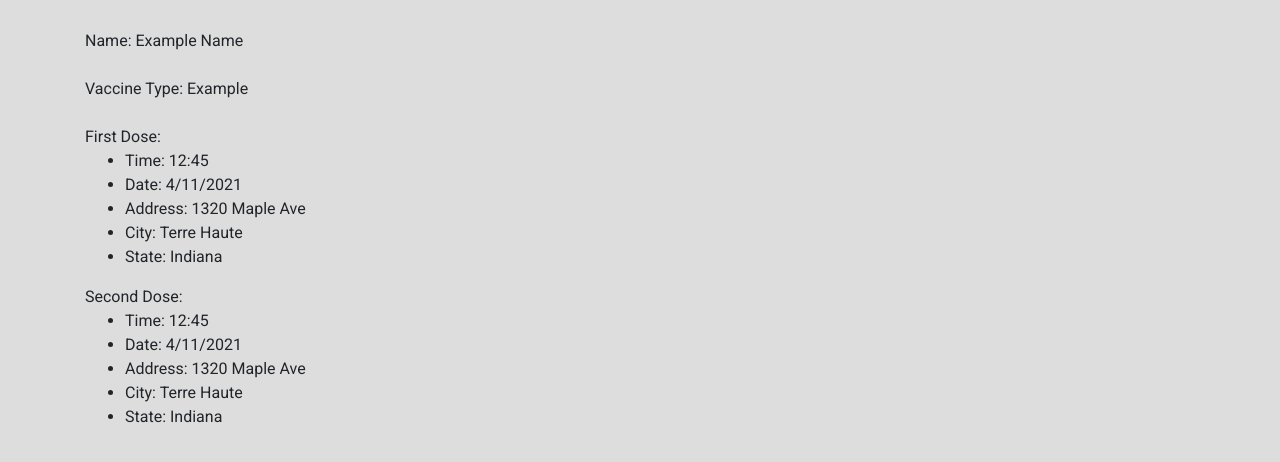
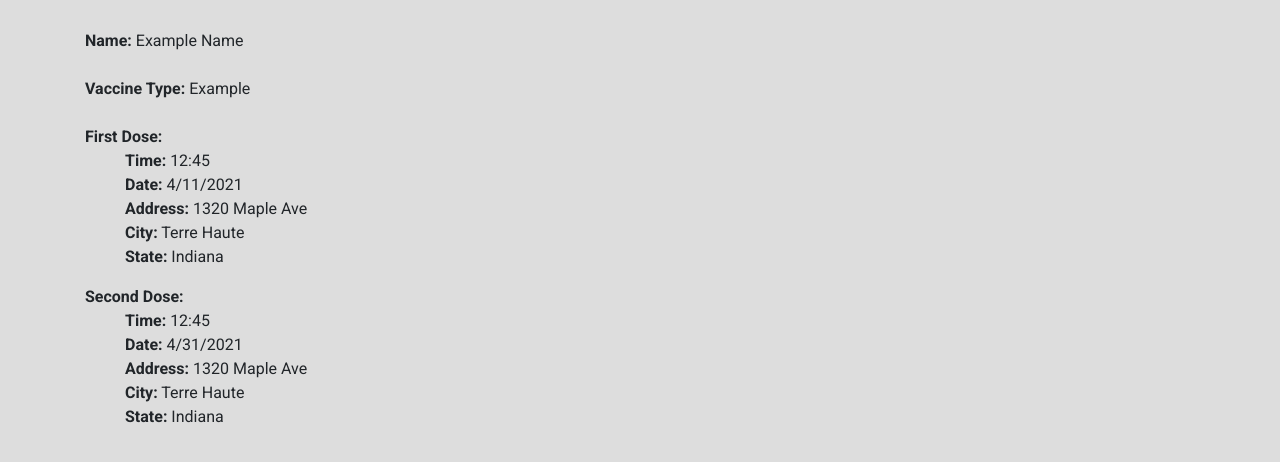
Before and after one commit to phillial/CSSE280-finalProject-phillial-ravellp, a plain HTML site: page FinalProject/public/information.html in a window 1280 px wide. Shown: the part 116-578 px from the top of the page. Drawn offline with Linux system fonts and the light colour scheme; some packages are replaced by stand-ins of ours.

Commit message:
updated the information page layout

```diff
--- a/FinalProject/public/information.html
+++ b/FinalProject/public/information.html
@@ -24,24 +24,28 @@
     <br>
     <div id="FirstDose">
       <span class="label">First Dose:</span>
-      <ul>
-        <li id="TimeOne">Time: 12:45</li>
-        <li id="DateOne">Date: 4/11/2021</li>
-        <li id="AddressOne">Address: 1320 Maple Ave</li>
-        <li id="CityOne">City: Terre Haute</li>
-        <li id="StateOne">State: Indiana</li>
-      </ul>
+      <div>
+        <ul style="list-style-type: none">
+          <li id="TimeOne"><span class="label">Time:</span> 12:45</li>
+          <li id="DateOne"><span class="label">Date:</span> 4/11/2021</li>
+          <li id="AddressOne"><span class="label">Address:</span> 1320 Maple Ave</li>
+          <li id="CityOne"><span class="label">City:</span> Terre Haute</li>
+          <li id="StateOne"><span class="label">State:</span> Indiana</li>
+        </ul>
+      </div>
     </div>
 
     <div id="SecondDose">
       <span class="label">Second Dose:</span>
-      <ul>
-        <li id="TimeTwo">Time: 12:45</li>
-        <li id="DateTwo">Date: 4/11/2021</li>
-        <li id="AddressTwo">Address: 1320 Maple Ave</li>
-        <li id="CityTwo">City: Terre Haute</li>
-        <li id="StateTwo">State: Indiana</li>
-      </ul>
+      <div>
+        <ul style="list-style-type: none">
+          <li id="TimeTwo"><span class="label">Time:</span> 12:45</li>
+          <li id="DateTwo"><span class="label">Date:</span> 4/31/2021</li>
+          <li id="AddressTwo"><span class="label">Address:</span> 1320 Maple Ave</li>
+          <li id="CityTwo"><span class="label">City:</span> Terre Haute</li>
+          <li id="StateTwo"><span class="label">State:</span> Indiana</li>
+        </ul>
+      <div>
     </div>
 
   </div>
--- a/FinalProject/public/styles/main.css
+++ b/FinalProject/public/styles/main.css
@@ -10,3 +10,8 @@ body {
 .page-container {
     margin-top: 75px;
 }
+
+
+.label {
+    font-weight: bold;
+}
```
